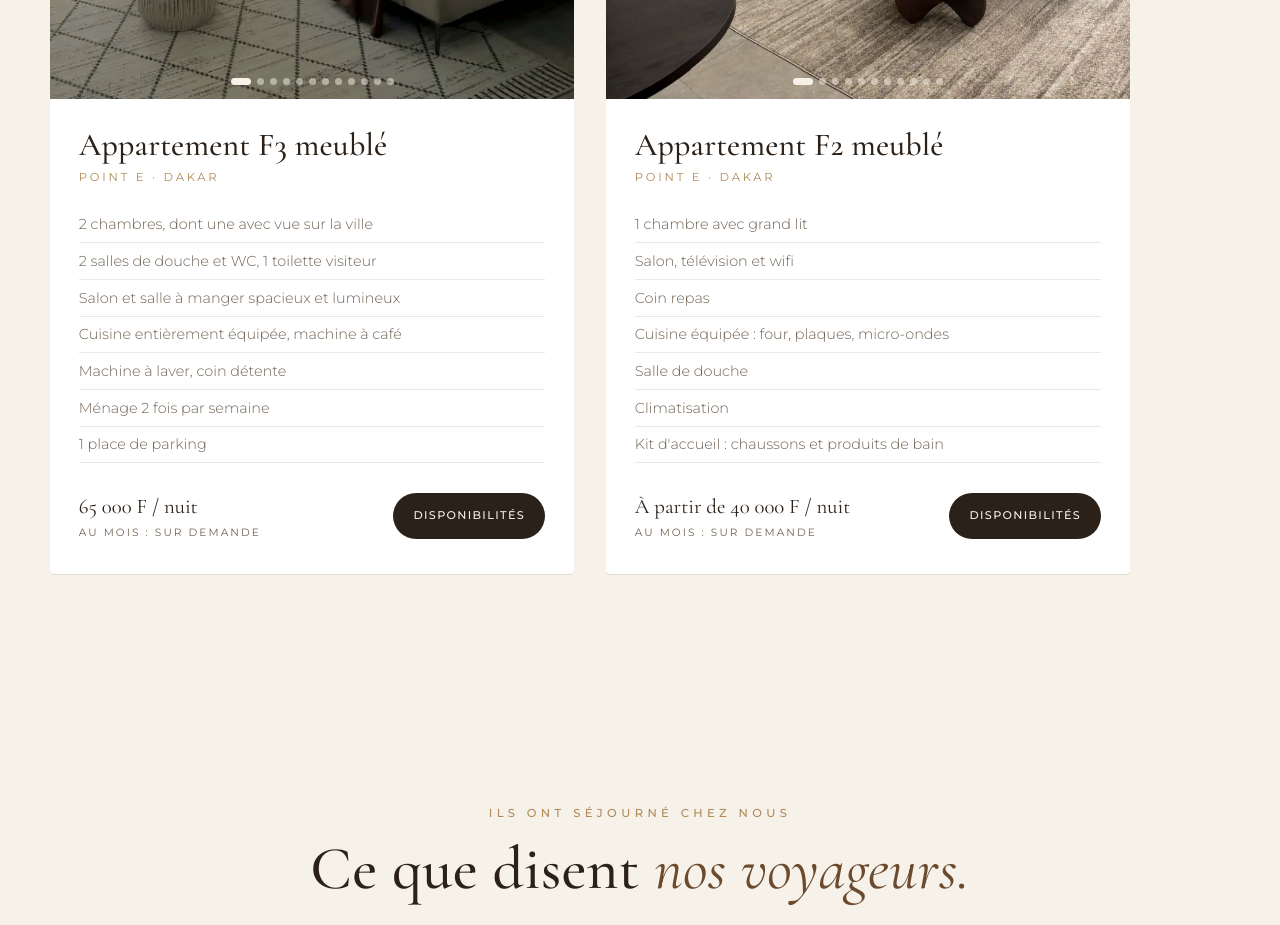
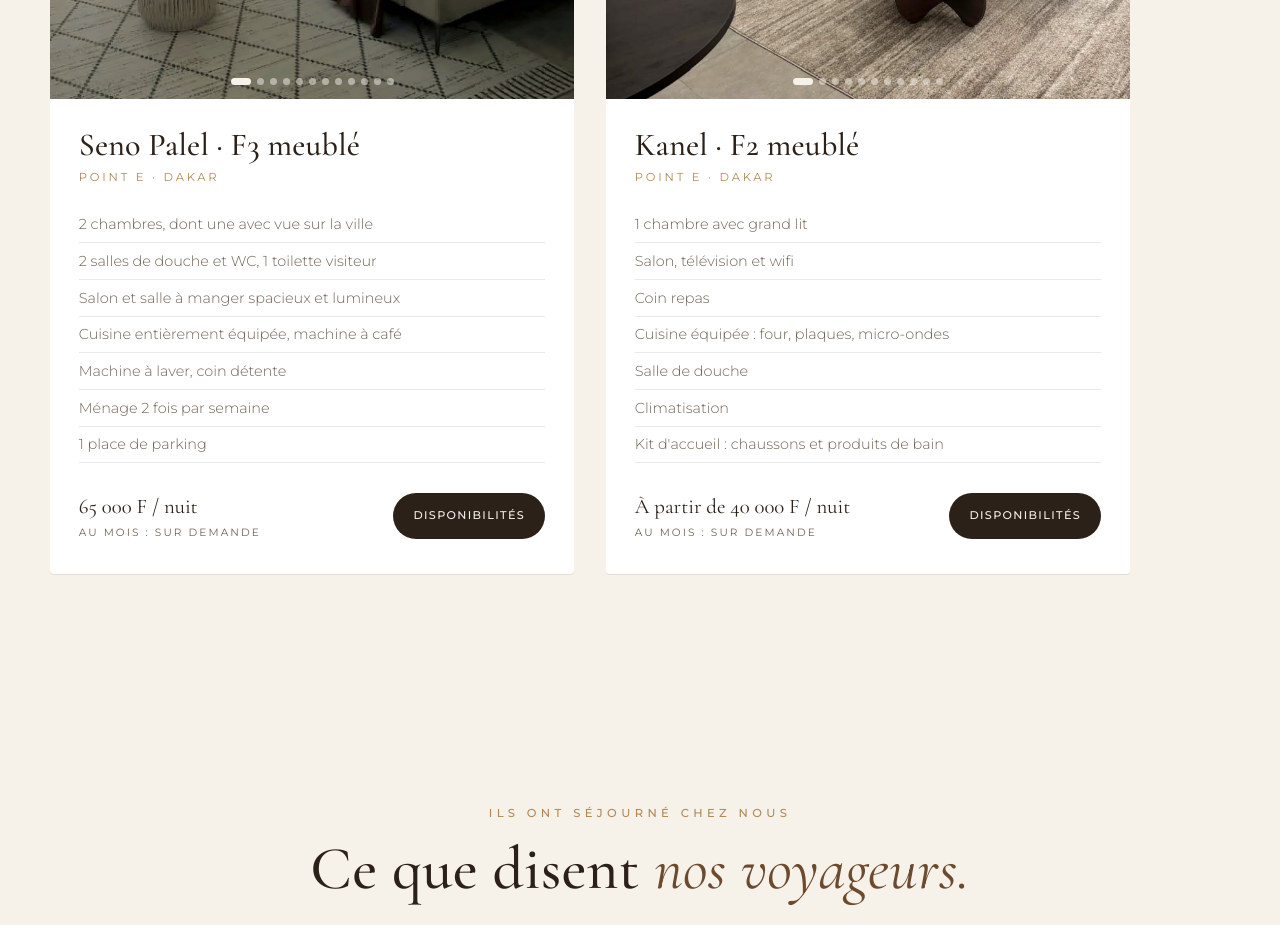
Before and after one commit to niangamadou394-star/Ahamad63, a plain HTML site: page maison-tinado/index.html in a window 1280 px wide. Shown: the part 9240-10165 px from the top of the page. Drawn offline with nearby package versions, Linux system fonts and the light colour scheme.

Commit message:
Maison Tinado : livret Seno Palel complété (arrivée, Wi-Fi, Woyofal, urgences), livret Kanel pour le F2, noms des appartements sur le site
Co-Authored-By: Claude Opus 5.5 <noreply@anthropic.com>
Claude-Session: https://claude.ai/code/session_01QEYQGHEEd4VQS8qq4GqwAb

```diff
--- a/maison-tinado/index.html
+++ b/maison-tinado/index.html
@@ -559,10 +559,10 @@ const contact = msg => WA ? `https://wa.me/${WA}?text=` + encodeURIComponent(msg
 
 /* Appartements : ajouter les vraies photos dans le dossier img/ et leur nom dans "photo" ; "prix" ex. "À partir de 45 000 F / nuit" */
 const APTS = [
-  { nom: "Appartement F3 meublé", lieu: "Point E · Dakar", tag: "★ 4,8 · Vue sur la ville", prix: "65 000 F / nuit",
+  { nom: "Seno Palel · F3 meublé", lieu: "Point E · Dakar", tag: "★ 4,8 · Vue sur la ville", prix: "65 000 F / nuit",
     photos: ["f3-p-salon", "f3-p-chambre-vue", "f3-p-repas", "f3-p-cuisine", "f3-p-chambre", "f3-p-chambre-bleue", "f3-p-sdb", "f3-p-sdb-2", "f3-p-couloir", "f3-p-detente", "f3-p-cafe", "f3-p-buanderie"],
     infos: ["2 chambres, dont une avec vue sur la ville", "2 salles de douche et WC, 1 toilette visiteur", "Salon et salle à manger spacieux et lumineux", "Cuisine entièrement équipée, machine à café", "Machine à laver, coin détente", "Ménage 2 fois par semaine", "1 place de parking"] },
-  { nom: "Appartement F2 meublé", lieu: "Point E · Dakar", tag: "★ 5,0 · Coup de cœur des voyageurs", prix: "À partir de 40 000 F / nuit",
+  { nom: "Kanel · F2 meublé", lieu: "Point E · Dakar", tag: "★ 5,0 · Coup de cœur des voyageurs", prix: "À partir de 40 000 F / nuit",
     photos: ["f2-sejour", "f2-chambre", "f2-salon", "f2-entree", "f2-coin-repas", "f2-cuisine", "f2-sdb", "f2-canape", "f2-tv", "f2-chambre-detail", "f2-accueil"],
     infos: ["1 chambre avec grand lit", "Salon, télévision et wifi", "Coin repas", "Cuisine équipée : four, plaques, micro-ondes", "Salle de douche", "Climatisation", "Kit d'accueil : chaussons et produits de bain"] },
 ];
```
Also changed, not shown: 2 other files.
